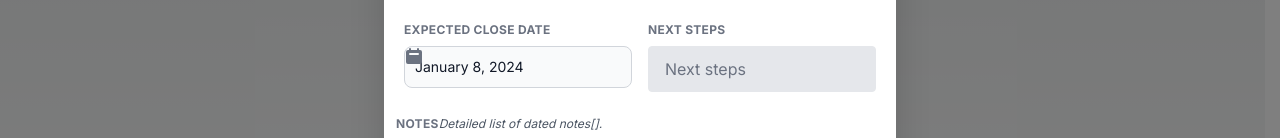
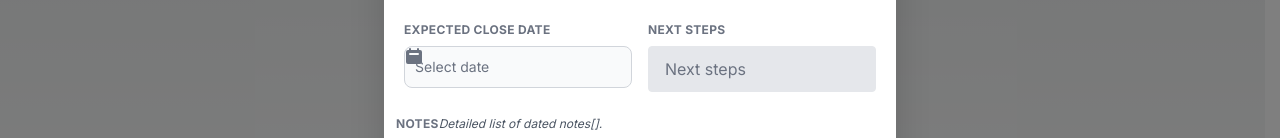
Before and after one commit to kgozman/prospect-web, a Next.js app: page / in a window 1280 px wide. Both pictures are taken after a click on the button "Add". Shown: the part 573-711 px from the top of the page. Built offline with nearby package versions, Linux system fonts and the light colour scheme; no server answers.

Commit message:
Fixed Datepicker for expected_close_date

```diff
--- a/src/app/SalesPipelineForm.tsx
+++ b/src/app/SalesPipelineForm.tsx
@@ -170,14 +170,25 @@ const SalesPipelineForm: React.FC<SalesPipelineFormProps> = ({
   const handleChange = (event: { target: { name: any; value: any } }) => {
     setFormData({ ...formData, [event.target.name]: event.target.value });
   };
-  const handleDateChange = (event: { target: { name: any; value: any } }) => {
-    // setExpDate(date)
-    console.log("handleDateChange Event.target.value:");
-    console.log(event.target.value);
-    debugger;
-    setFormData({ ...formData, ["expected_close_date"]: event.target.value });
+  const handleDateChange = (newDate:Date | null) => {
+
+    // const newDate = new Date(event.target.value);
+    // setExpDate(newDate.toString());s
+    // debugger;
+
+
+    // (date:Date) => {
+    // console.log("date");
+    // console.log(date);
+    // setExpDate(date);
+    // // event: { target: { name: any; value: any } }) => {
+    // // setExpDate(date)
+    // console.log("handleDateChange Event.target.value:");
+    // // console.log(event.target.value);
+    // // debugger;
+    setFormData({ ...formData, expected_close_date: newDate ? newDate.toDateString() : ''});
   };
-  const handleCancel = (event: any) => {
+  const handleCancel = (o: any) => {
     console.log("handle cancel");
     onClose();
   };
@@ -255,6 +266,10 @@ const SalesPipelineForm: React.FC<SalesPipelineFormProps> = ({
   };
 
   const expDateRef = useRef(null)
+
+  console.log("selected={formData.expected_close_date ? new Date(formData.expected_close_date) : null}");
+  console.log(formData.expected_close_date ? new Date(formData.expected_close_date) : null);
+  console.log("-------------------------------")
   return (
     <>
       <form onSubmit={handleSubmit} className="w-full max-w-lg" method="modal">
@@ -372,9 +387,11 @@ const SalesPipelineForm: React.FC<SalesPipelineFormProps> = ({
                 Expected Close Date
               </label>
               <Datepicker
-
                 name="expected_close_date"
-                onChange={handleDateChange}
+                selected={formData.expected_close_date ? new Date(formData.expected_close_date).toDateString().split('T')[0] : null}
+                value={formData.expected_close_date ? new Date(formData.expected_close_date).toDateString().split('T')[0] : null}
+                onSelectedDateChanged={handleDateChange}
+                placeholder="Select date"
               />
               {/* <input
                 className={getClassNames("input")}
```
